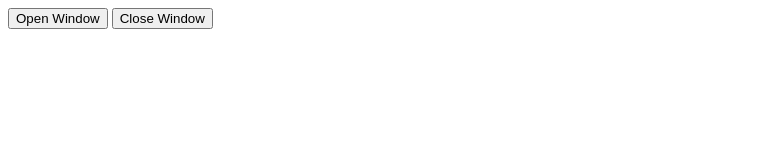
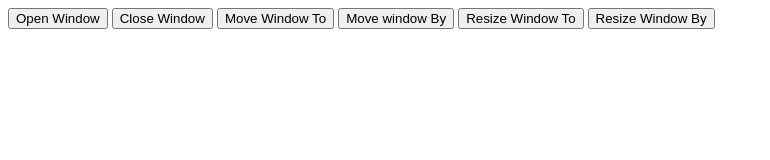
Before and after one commit to nishu-02/Js-Journey, a plain HTML site: page BOM.html in a window 1280 px wide. Shown: the whole page, without its empty margins (0-770 px from the left). Drawn offline with Linux system fonts and the light colour scheme.

Commit message:
MoveTo & MoveBy and resize window BOM opertations

```diff
--- a/BOM.html
+++ b/BOM.html
@@ -6,12 +6,34 @@
 <body>
     <button onclick="openWindow()">Open Window</button>
 	<button onclick="closeWidnow()">Close Window</button>
+    <button onclick="moveWindow()">Move Window To</button>
+    <button onclick="moveWindow2()">Move window By</button>
+    <button onclick="resizeWindow()">Resize Window To</button>
+    <button onclick="resizeWindow2()">Resize Window By</button>
+
     <script >
         var myWindow;
+        var myWindow2;
+
         function openWindow(){
-            var myWindow = window.open("https://chatgpt.com/", "_blank", "width = 500px, height = 300px, left = 100px, top = 200px"); //new tab
+            // myWindow = window.open("https://chatgpt.com/", "_blank", "width = 500px, height = 300px, left = 100px, top = 200px"); //new tab
+
+            myWindow2 = window.open("","","height = 250px, width = 250px, left = 70px, top= 56px");
+            myWindow2.document.write("<h1>My window <h1>");
             // window.open("https://chatgpt.com/", "_parent"); //same tab
             // self and top are used in iframe
+        }
+
+        function moveWindow() {
+            myWindow2.moveTo(100,100); // works for the absoulte position
+            myWindow2.focus();
+            // u cant move cross origin windows
+        }
+
+        function moveWindow2() {
+            myWindow2.moveBy(100,100);
+            myWindow2.focus();
+            // u cant move cross origin windows
         }
 
         function closeWindow() {
@@ -35,6 +57,16 @@
             console.log('Outer Width'+ ' ' + oWidth);
         }
 
+        function resizeWindow() {
+            myWindow2.resizeTo(400,560);
+        }
+
+        function resizeWindow2() {
+            myWindow2.resizeBy(10,50);
+        }
+
+
+
         window.addEventListener('resize', resizeFunction);
 	</script>
 </body>
@@ -44,6 +76,4 @@
 
 <!-- outerWidth = whole browser width excluding scrollbars and the url-->
 
-<!-- window.open(URL,name,specs)
-    all three parameters are optional (blank windows open then)
--->
+<!-- window.open(URL,name,specs) all three parameters are optional (blank windows open then) -->
```
